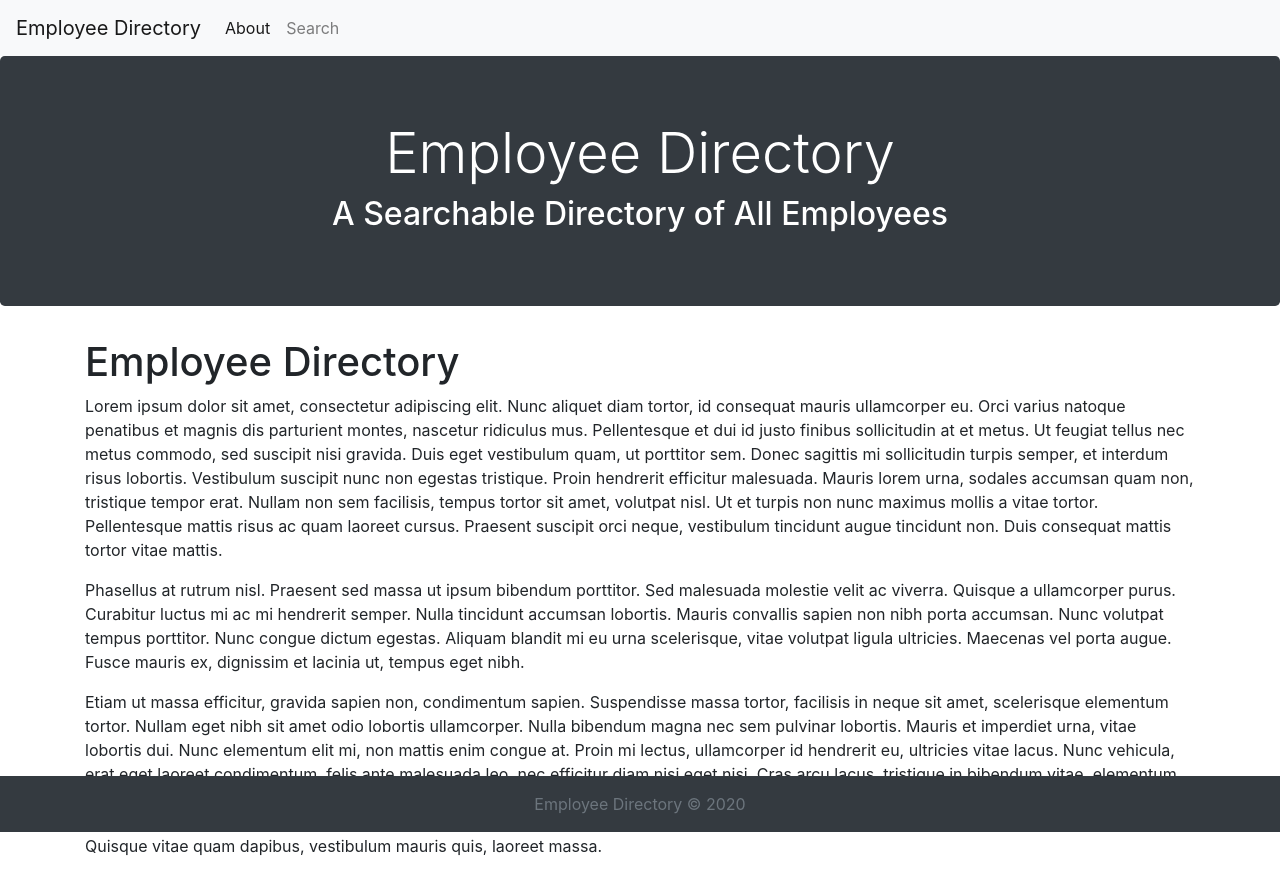
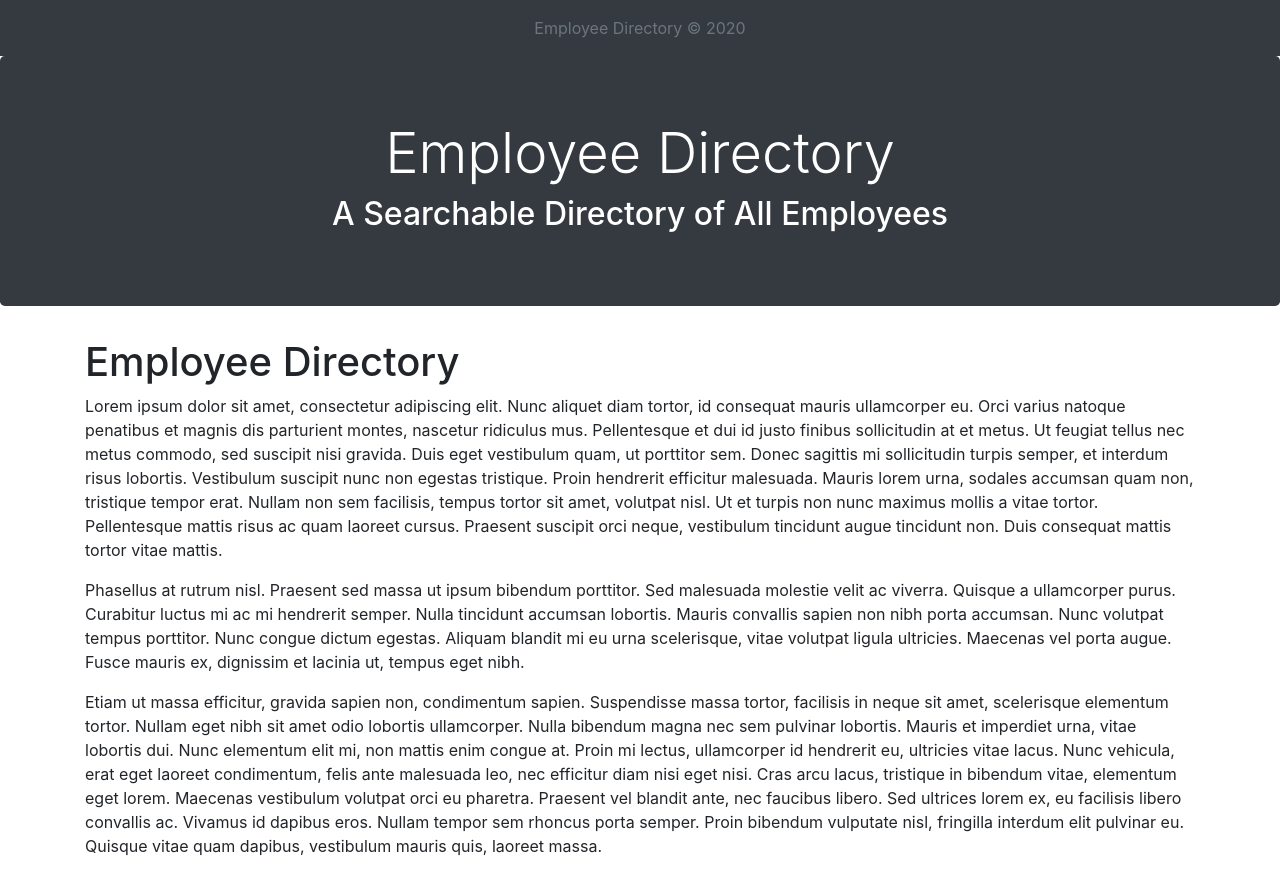
Before and after one commit to wilmararturo/employee-directory, a React (Create React App) app: page / in a window 1280 px wide. Shown: the top 894 px of the page. Built offline with nearby package versions, Linux system fonts and the light colour scheme.

Commit message:
adjusted styling

```diff
--- a/src/components/Footer/index.js
+++ b/src/components/Footer/index.js
@@ -3,11 +3,13 @@ import "./style.css";
 
 function Footer() {
   return (
-    <footer className="footer bg-dark text-white m-auto p-3 col-sm-12">
-      <div className="col-lg-12 text-center">
-        <span className="text-muted"> Employee Directory &copy; 2020 </span>
-      </div>
-    </footer>
+    <div className="footer">
+      <footer className="footer bg-dark text-white m-auto p-3 col-sm-12">
+        <div className="col-lg-12 text-center">
+          <span className="text-muted"> Employee Directory &copy; 2020 </span>
+        </div>
+      </footer>
+    </div>
   );
 }
 
--- a/src/components/Footer/style.css
+++ b/src/components/Footer/style.css
@@ -1,5 +1,5 @@
 .footer {
-  bottom: 0rem;
+  bottom: 0;
   width: 100%;
-  position: absolute;
+  position: fixed;
 }
```
